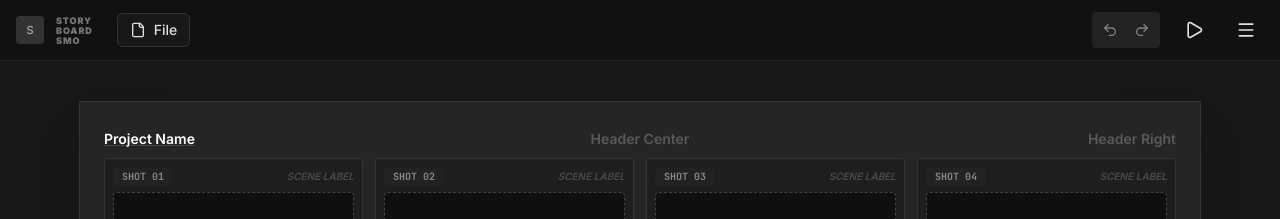
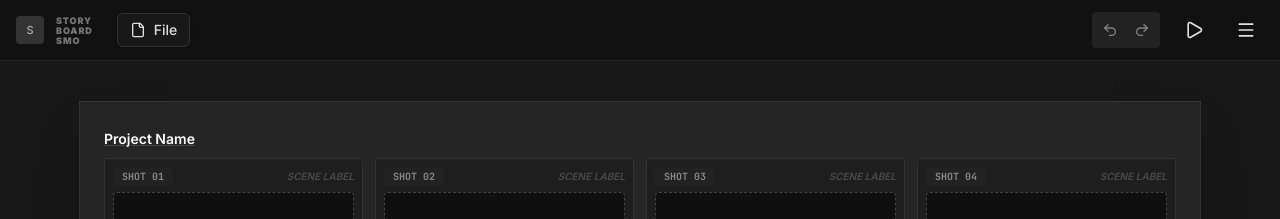
Before and after one commit to SMOSTORY/Storyboard-Smo, a React (Vite) app: page / in a window 1280 px wide. Shown: the top 219 px of the page. Built offline with nearby package versions, Linux system fonts and the light colour scheme; a web font is replaced by a local one.

Commit message:
ui: hide storyboard header placeholders by default
Make header input placeholders visible only on hover or focus to improve the clean visual aesthetic of the storyboard grid.

```diff
--- a/src/components/StoryboardGrid.tsx
+++ b/src/components/StoryboardGrid.tsx
@@ -117,7 +117,7 @@ export function StoryboardGrid() {
                     onKeyDown={(e) => e.stopPropagation()}
                     onPointerDown={(e) => e.stopPropagation()}
                     placeholder="Header Center"
-                    className="bg-transparent border-none text-sm text-center font-semibold text-white focus:outline-none w-full opacity-80 placeholder:text-[#666]"
+                    className="bg-transparent border-none text-sm text-center font-semibold text-white focus:outline-none w-full opacity-80 placeholder-transparent group-hover:placeholder-[#666] focus:placeholder-[#666]"
                   />
                 </div>
                 <div className="col-span-2 md:col-span-1 text-left md:text-right">
@@ -129,7 +129,7 @@ export function StoryboardGrid() {
                     onKeyDown={(e) => e.stopPropagation()}
                     onPointerDown={(e) => e.stopPropagation()}
                     placeholder="Header Right"
-                    className="bg-transparent border-none text-sm text-left md:text-right font-semibold text-white focus:outline-none w-full opacity-80 placeholder:text-[#666]"
+                    className="bg-transparent border-none text-sm text-left md:text-right font-semibold text-white focus:outline-none w-full opacity-80 placeholder-transparent group-hover:placeholder-[#666] focus:placeholder-[#666]"
                   />
                 </div>
               </div>
@@ -172,7 +172,7 @@ export function StoryboardGrid() {
                     onChange={(e) => setFooterLeft(e.target.value)}
                     onBlur={() => saveHistory()}
                     placeholder="Footer Left"
-                    className="bg-transparent border-none text-[9px] font-semibold text-white focus:outline-none outline-none placeholder:text-[#666] w-full bg-transparent"
+                    className="bg-transparent border-none text-[9px] font-semibold text-white focus:outline-none outline-none placeholder-transparent group-hover:placeholder-[#666] focus:placeholder-[#666] w-full"
                   />
                 </div>
                 <div className="hidden md:flex text-center items-center justify-center">
@@ -182,7 +182,7 @@ export function StoryboardGrid() {
                     onChange={(e) => setFooterCenter(e.target.value)}
                     onBlur={() => saveHistory()}
                     placeholder="Footer Center"
-                    className="bg-transparent border-none text-[9px] text-center font-semibold text-white focus:outline-none outline-none placeholder:text-[#666] w-full max-w-[150px] bg-transparent"
+                    className="bg-transparent border-none text-[9px] text-center font-semibold text-white focus:outline-none outline-none placeholder-transparent group-hover:placeholder-[#666] focus:placeholder-[#666] w-full max-w-[150px]"
                   />
                 </div>
                 <div className="text-left md:text-right col-span-2 md:col-span-1 hidden md:block">
```
